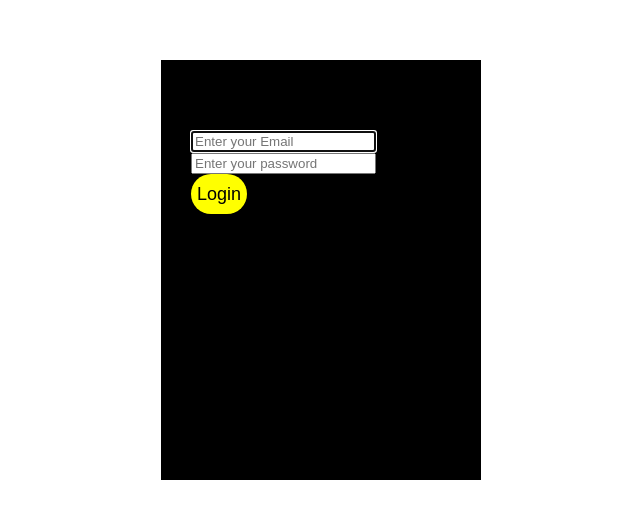
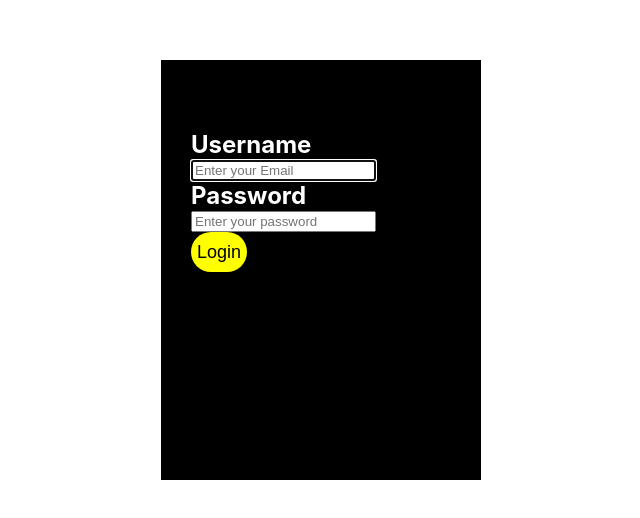
Before and after one commit to LuisPinto17/nodejs-heroku-react, a React (Create React App) app in the folder client/: page / in a window 1280 px wide. Shown: the part 130-648 px from the top of the page, without its empty margins (319-959 px from the left). Built offline with nearby package versions, Linux system fonts and the light colour scheme.

Commit message:
Implemented text fields

```diff
--- a/client/src/containers/Login.jsx
+++ b/client/src/containers/Login.jsx
@@ -33,6 +33,7 @@ export default class Login extends Component {
       <div className="Login">
         	<Form onSubmit={this.handleSubmit}>
           		<Form.Group controlId="email" bsSize="large">
+          			<h2>Username</h2>
             		<Form.Control
               		autoFocus
               		type="email"
@@ -41,7 +42,7 @@ export default class Login extends Component {
               		placeholder="Enter your Email" />
           		</Form.Group>
           		<Form.Group controlId="password" bsSize="large">
-
+            		<h2>Password</h2>
             		<Form.Control
               		value={this.state.password}
               		onChange={this.handleChange}
--- a/client/src/stylesheets/Login.css
+++ b/client/src/stylesheets/Login.css
@@ -33,7 +33,7 @@
     font-size: 22px;
   }
 
-  .Login label {
+  .Login h2 {
     margin: 0;
     padding: 0;
     font-weight: bold;
```
